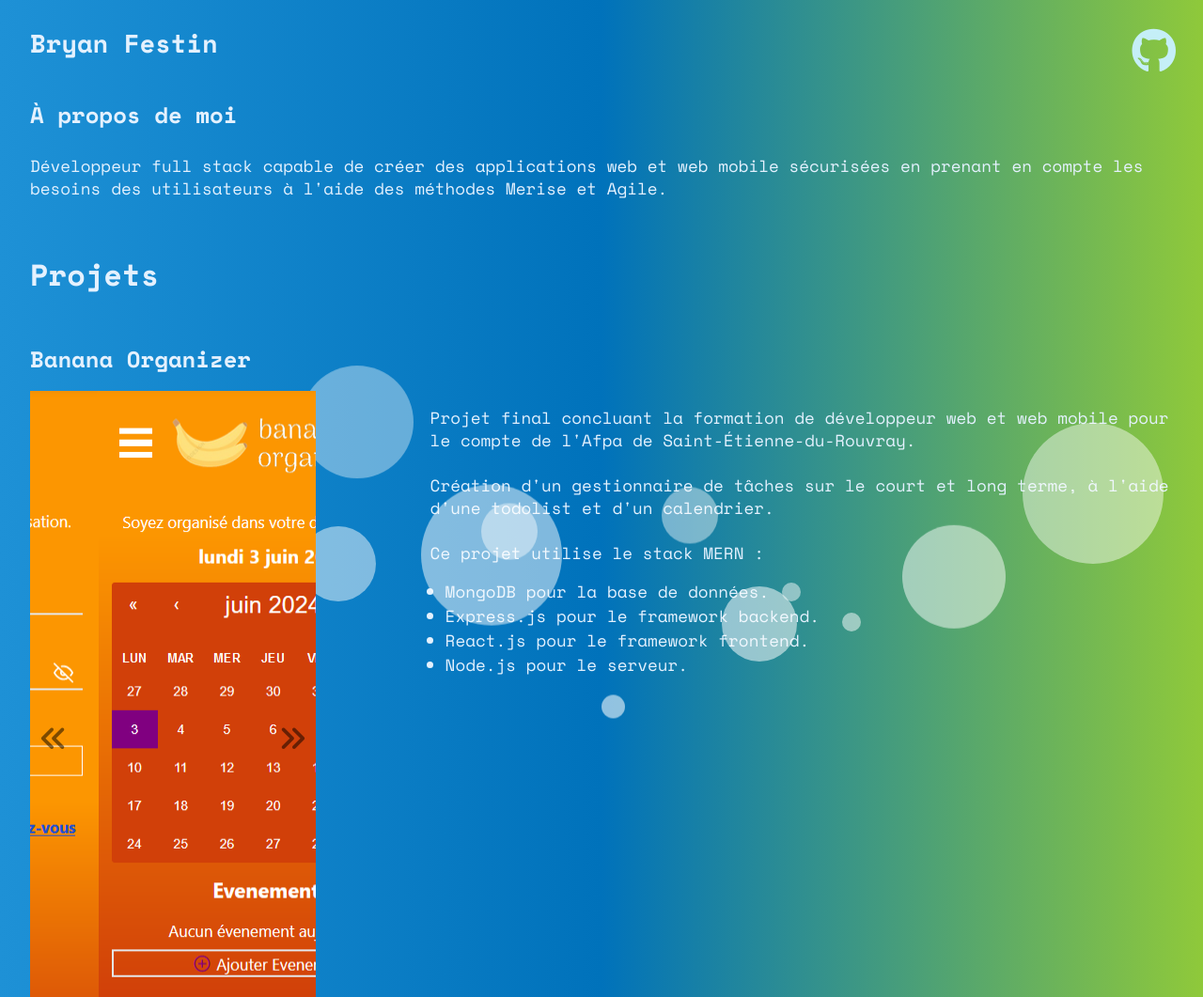
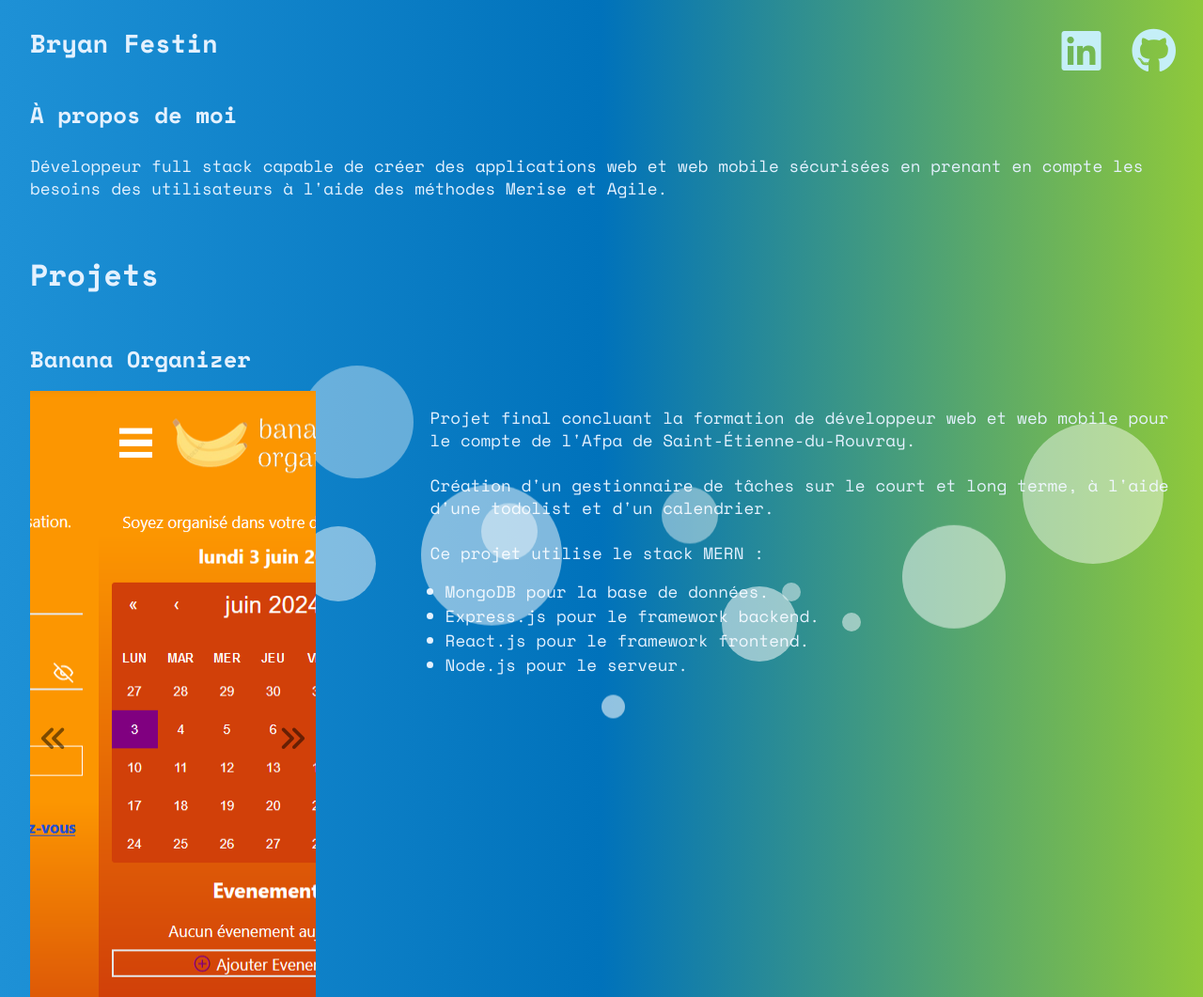
Before and after one commit to BryanPix/Portfolio, a plain HTML site: page index.html in a window 1280 px wide. Shown: the top 1061 px of the page at 94% size. Drawn offline with nearby package versions, Linux system fonts and the light colour scheme.

Commit message:
ajout lien linkedin

```diff
--- a/assets/css/style.css
+++ b/assets/css/style.css
@@ -41,8 +41,20 @@ body {
   cursor: pointer;
   transition: 0.6s;
 }
+.logoLinkedin {
+  font-size: 2rem;
+  color: #c5eff7;
+  float: right;
+  position: relative;
+  top: -38px;
+  left: -30px;
+  cursor: pointer;
+  transition: 0.6s;
+  margin-right:1rem;
+}
 .logoGitHub:hover,
-.NameLogo:hover {
+.NameLogo:hover,
+.logoLinkedin:hover {
   color: #aa1155;
 }
 
@@ -305,6 +317,9 @@ body {
   .logoGitHub {
     font-size: 2.5rem;
   }
+  .logoLinkedin{
+    font-size: 2.5rem;
+  }
   .titleMainSectionProject{
     font-size: 2rem;
   }
@@ -324,6 +339,9 @@ body {
     margin: 1rem;
   }
   .logoGitHub {
+    font-size: 3rem;
+  }
+  .logoLinkedin{
     font-size: 3rem;
   }
 }
--- a/index.html
+++ b/index.html
@@ -14,7 +14,8 @@
         <h1 class="NameLogo">Bryan Festin</h1>
         <!-- noopener permet à la page ouverte avec target="_blank" de ne pas avoir accès à l'objet window.opener ce qui peut causer des risques d'attaque de phishing ou de rediriger vers une URL malveillante -->
         <!-- noreferrer permet qu'aucune information sensible n'est envoyée à la nouvelle page ouverte dans l'onglet lors du target="_blank", ça permet d'empêcher à la nouvelle page ouverte de voir d'où vient le trafic se qui augmente l'anonymat de l'utilisateur et donc sa sécurité -->
-        <a href="https://github.com/BryanPix" target="_blank" rel="noopener noreferrer" class="logoGitHub"><i class="fa-brands fa-github"></i></a>
+        <a href="https://github.com/BryanPix" target="_blank" rel="noopener noreferrer" class="logoGitHub"><i class="fa-brands fa-github" alt="logo Github"></i></a>
+        <a href="https://www.linkedin.com/in/bryan-festin/" target="_blank" rel="noopener noreferrer" class="logoLinkedin"><i class="fa-brands fa-linkedin" alt="logo Linkedin"></i></a>
       </nav>
       <!-- About Me -->
       <section class="sectionAboutMe">
```
